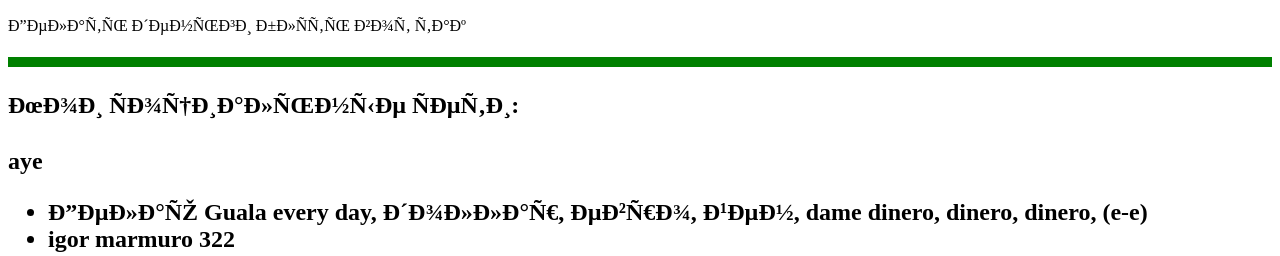
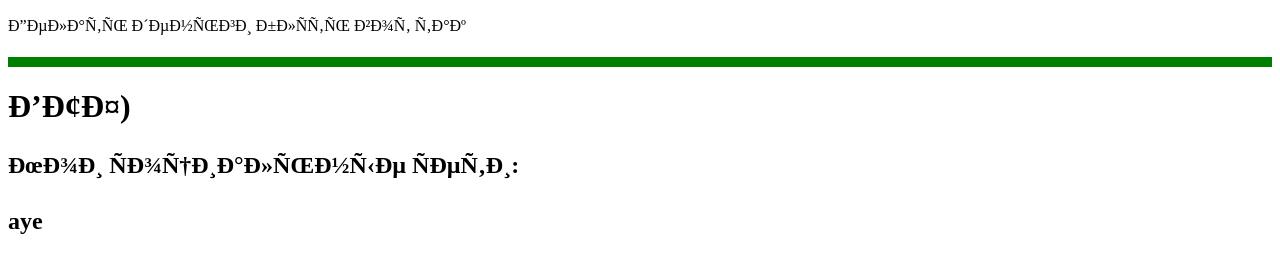
Before and after one commit to INVALIDE123/aye228, a plain HTML site: page index.html in a window 1280 px wide. Shown: the part 345-601 px from the top of the page. Drawn offline with Linux system fonts and the light colour scheme.

Commit message:
Update index.html

```diff
--- a/index.html
+++ b/index.html
@@ -13,7 +13,7 @@
  <p>Делать деньги блять вот так</p>
 
 <hr color="green" size="10">
-
+ <h1>ВТФ)<h1>
 
 <h2>Мои социальные сети:</h2>
 
```
